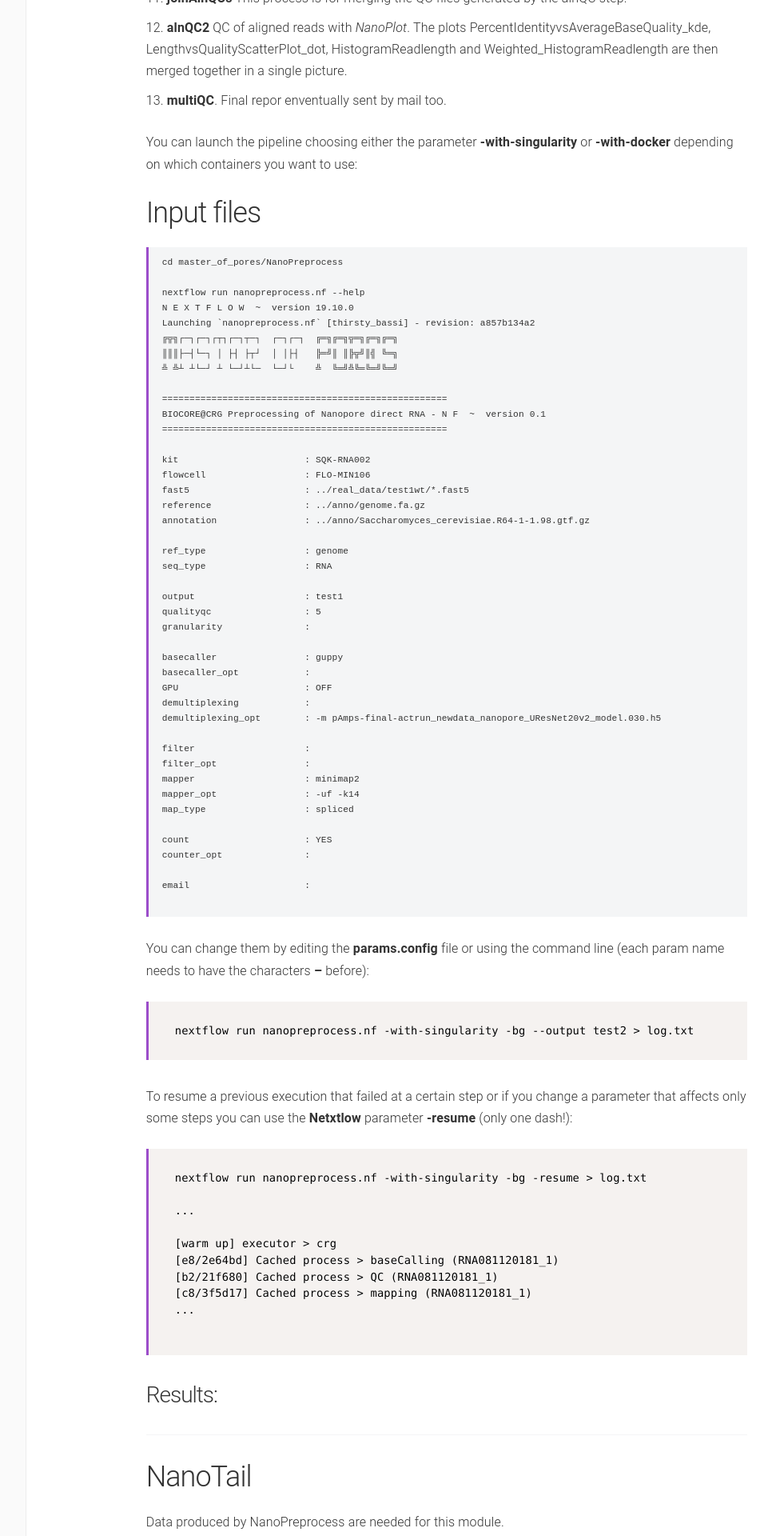
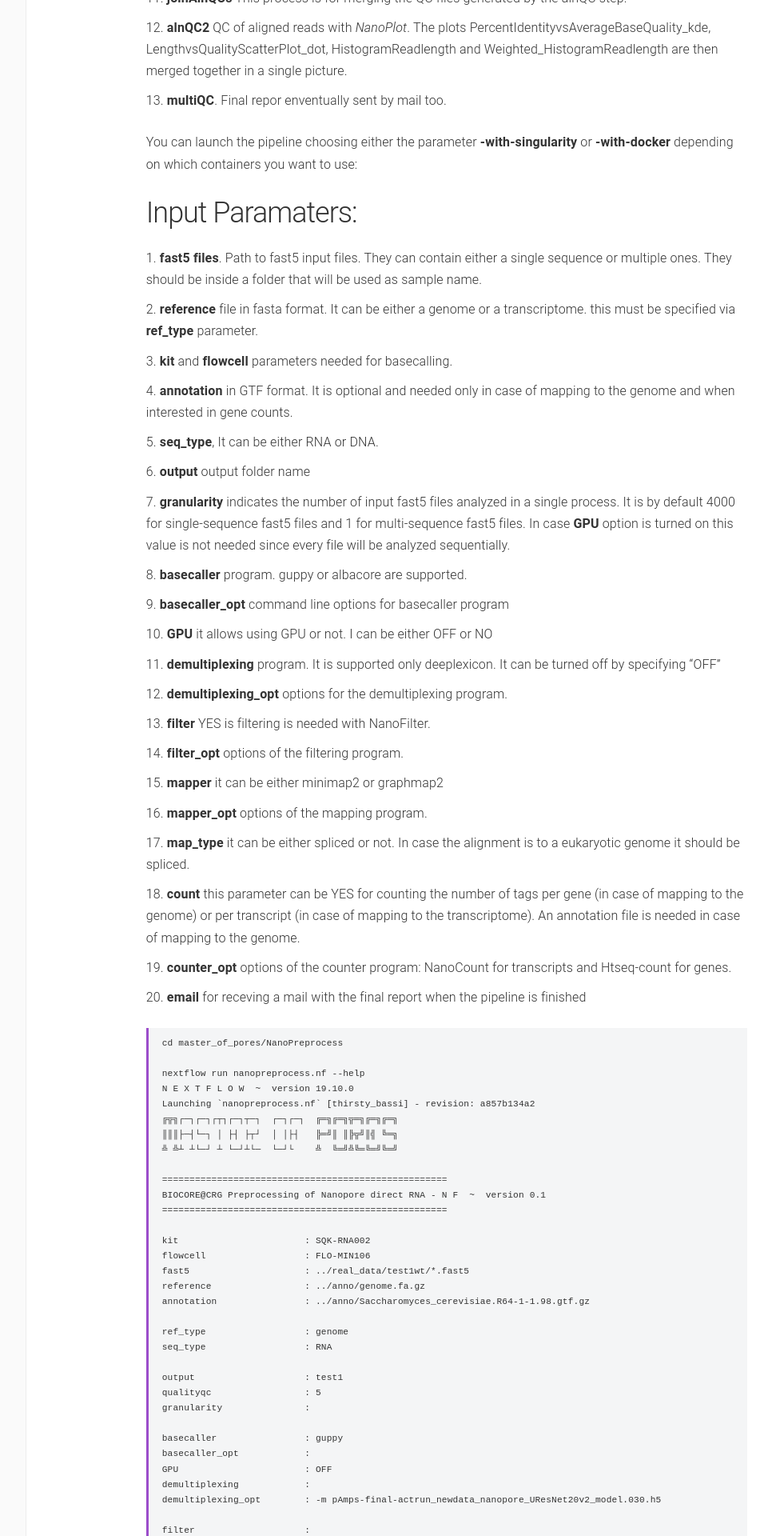
Before and after one commit to biocorecrg/master_of_pores, a Jekyll site: the page built from docs/running.md, in a window 1280 px wide. Shown: the part 1083-3003 px from the top of the page at 80% size, without its empty margins (180-1146 px from the left). Built offline with Jekyll 4.4.1, drawn with Linux system fonts in a browser that asks for light colours.

Commit message:
Update running.md

````diff
--- a/docs/running.md
+++ b/docs/running.md
@@ -36,7 +36,28 @@ They will be basecalled and eventually demultiplexed and aligned to a reference
 
 You can launch the pipeline choosing either the parameter **-with-singularity** or **-with-docker** depending on which containers you want to use:
 
-## Input files
+## Input Paramaters:
+
+1. **fast5 files**. Path to fast5 input files. They can contain either a single sequence or multiple ones. They should be inside a folder that will be used as sample name.
+1. **reference** file in fasta format. It can be either a genome or a transcriptome. this must be specified via **ref_type** parameter.
+1. **kit** and **flowcell** parameters needed for basecalling.
+1. **annotation** in GTF format. It is optional and needed only in case of mapping to the genome and when interested in gene counts.
+1. **seq_type**, It can be either RNA or DNA.
+1. **output** output folder name
+1. **granularity** indicates the number of input fast5 files analyzed in a single process. It is by default 4000 for single-sequence fast5 files and 1 for multi-sequence fast5 files. In case **GPU** option is turned on this value is not needed since every file will be analyzed sequentially.
+1. **basecaller** program. guppy or albacore are supported.
+1. **basecaller_opt** command line options for basecaller program
+1. **GPU** it allows using GPU or not. I can be either OFF or NO
+1. **demultiplexing** program. It is supported only deeplexicon. It can be turned off by specifying "OFF"
+1. **demultiplexing_opt** options for the demultiplexing program.
+1. **filter** YES is filtering is needed with NanoFilter.
+1. **filter_opt** options of the filtering program.
+1. **mapper** it can be either minimap2 or graphmap2
+1. **mapper_opt**  options of the mapping program.
+1. **map_type** it can be either spliced or not. In case the alignment is to a eukaryotic genome it should be spliced.
+1. **count** this parameter can be YES for counting the number of tags per gene (in case of mapping to the genome) or per transcript (in case of mapping to the transcriptome). An annotation file is needed in case of mapping to the genome.
+1. **counter_opt** options of the counter program: NanoCount for transcripts and Htseq-count for genes.
+1. **email** for receving a mail with the final report when the pipeline is finished
 
 ```
 cd master_of_pores/NanoPreprocess
````
